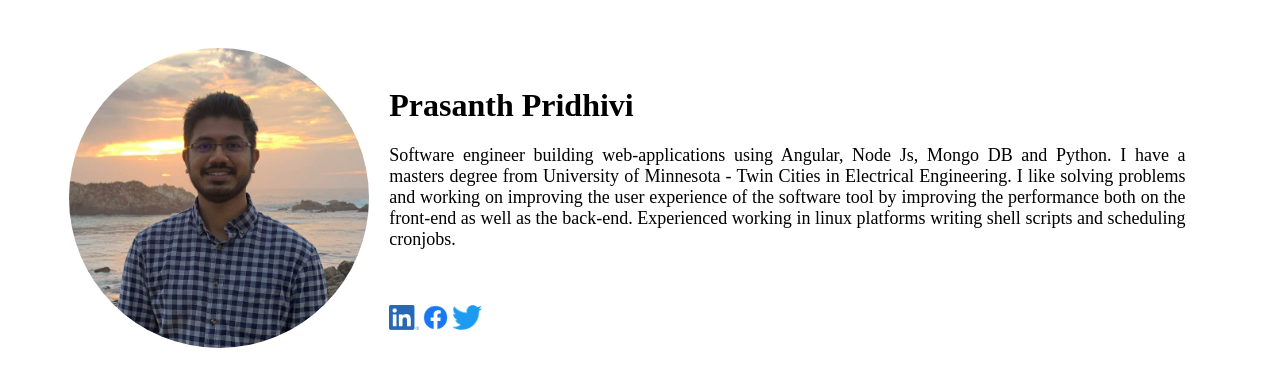
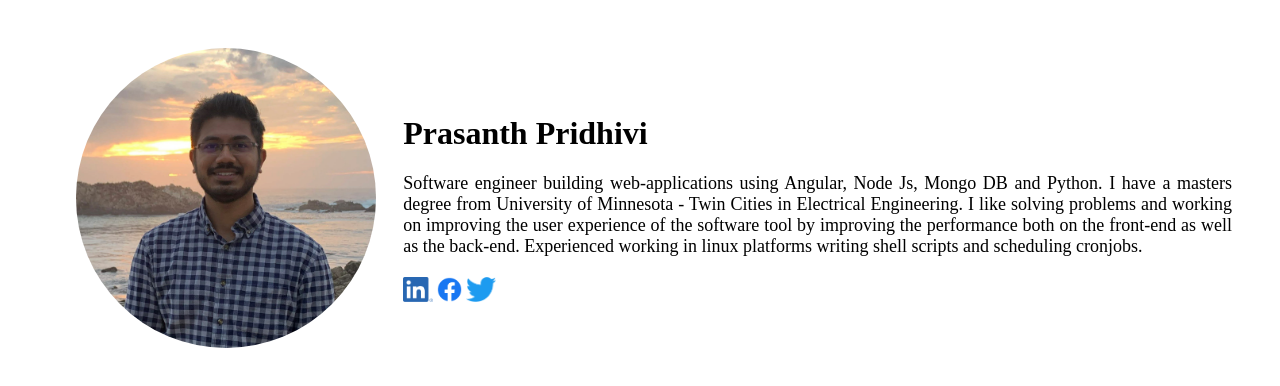
Before and after one commit to prasanthpridhivi/prasanthpridhivi.github.io, a plain HTML site: page index.html in a window 1280 px wide. Drawn offline with Linux system fonts and the light colour scheme.

Commit message:
index.html style update

```diff
--- a/index.html
+++ b/index.html
@@ -1,7 +1,7 @@
 <!DOCTYPE html>
 <html>
      <head>
-        <div style="width: 90%; display: flex; flex-direction: row; padding: 40px;">
+        <div style="display: flex; flex-direction: row; justify-content: center; align-items: center; padding: 40px;">
             <div style="width: 30%; display: flex; justify-content: center;">
                 <img style="max-width: 300px; border-radius: 50%;" src="prasanthpridhivi.jpg">
             </div>
```
